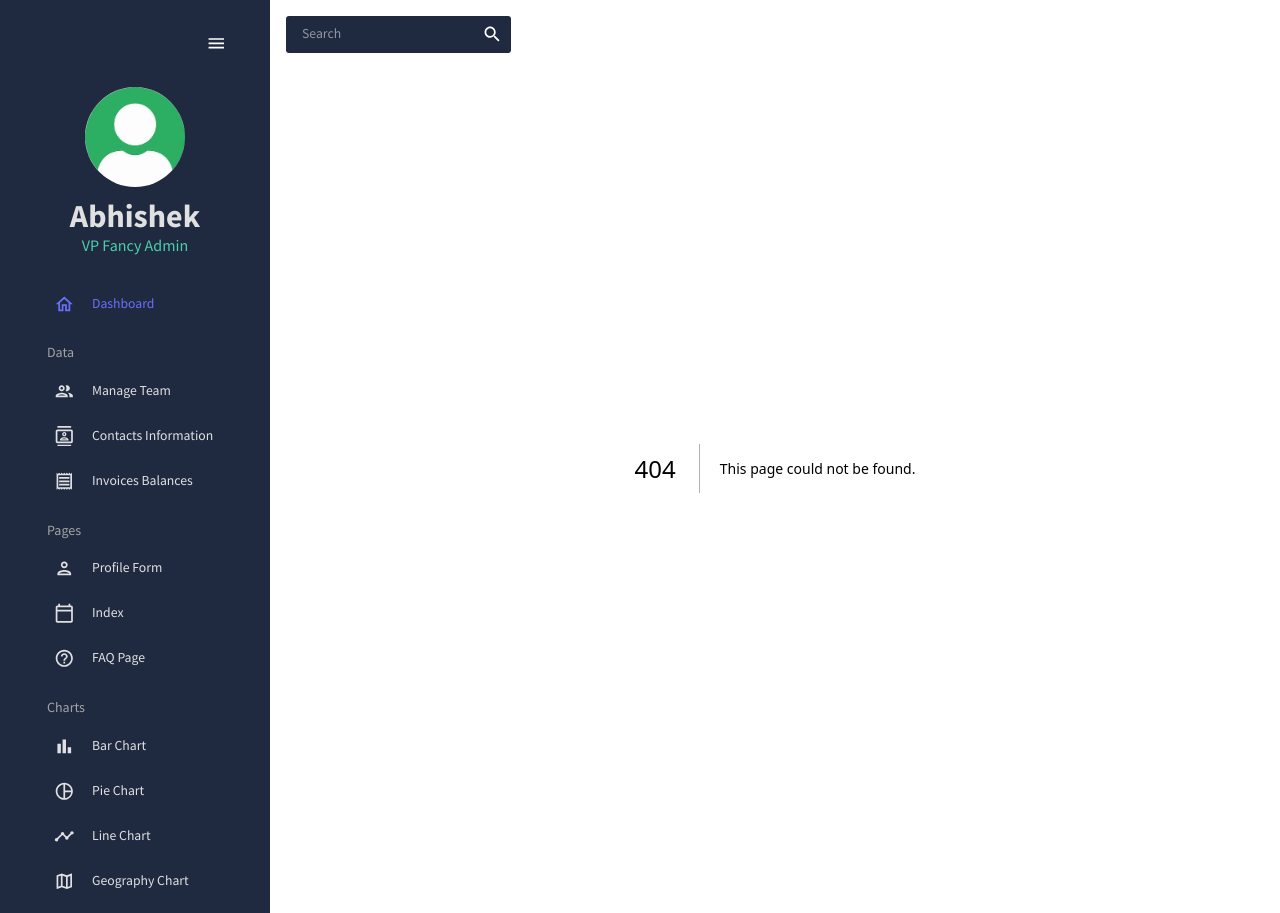
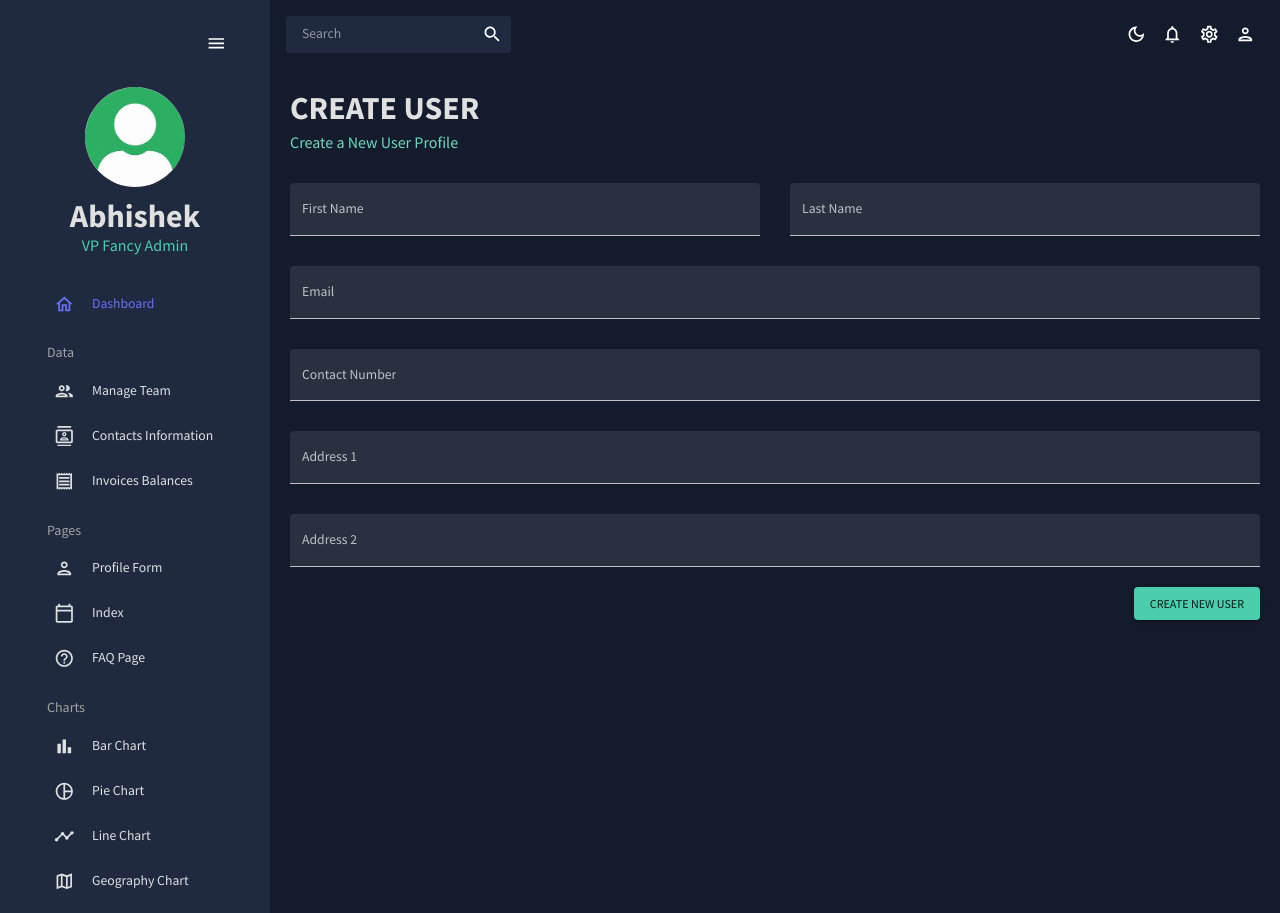
Before and after one commit to SAINIAbhishek/nextjs_dashboard-app, a Next.js app: page /profile-form in a window 1280 px wide. Before the commit this address had no page. Built offline with nearby package versions, Linux system fonts and the light colour scheme.

Commit message:
feat: profile form page

```diff
--- /dev/null
+++ b/src/app/profile-form/page.tsx
@@ -0,0 +1,139 @@
+'use client';
+
+import { Box, Button, TextField } from '@mui/material';
+import { Formik } from 'formik';
+import useMediaQuery from '@mui/material/useMediaQuery';
+import Header from '@/components/header';
+import { checkoutSchema } from '@/utils/validations';
+import { FormType } from '@/types/form-type';
+
+const initialValues: FormType = {
+  firstName: '',
+  lastName: '',
+  email: '',
+  contact: '',
+  address1: '',
+  address2: '',
+};
+
+export default function ProfileForm() {
+  const isNonMobile = useMediaQuery('(min-width:600px)');
+
+  const handleFormSubmit = (values: FormType): void => {
+    alert(values);
+  };
+
+  return (
+    <Box m="20px">
+      <Header title="CREATE USER" subtitle="Create a New User Profile" />
+
+      <Formik
+        onSubmit={handleFormSubmit}
+        initialValues={initialValues}
+        validationSchema={checkoutSchema}>
+        {({
+          values,
+          errors,
+          touched,
+          handleBlur,
+          handleChange,
+          handleSubmit,
+        }) => (
+          <form onSubmit={handleSubmit}>
+            <Box
+              display="grid"
+              gap="30px"
+              gridTemplateColumns="repeat(4, minmax(0, 1fr))"
+              sx={{
+                '& > div': { gridColumn: isNonMobile ? undefined : 'span 4' },
+              }}>
+              <TextField
+                fullWidth
+                variant="filled"
+                type="text"
+                label="First Name"
+                onBlur={handleBlur}
+                onChange={handleChange}
+                value={values.firstName}
+                name="firstName"
+                error={!!touched.firstName && !!errors.firstName}
+                helperText={touched.firstName && errors.firstName}
+                sx={{ gridColumn: 'span 2' }}
+              />
+              <TextField
+                fullWidth
+                variant="filled"
+                type="text"
+                label="Last Name"
+                onBlur={handleBlur}
+                onChange={handleChange}
+                value={values.lastName}
+                name="lastName"
+                error={!!touched.lastName && !!errors.lastName}
+                helperText={touched.lastName && errors.lastName}
+                sx={{ gridColumn: 'span 2' }}
+              />
+              <TextField
+                fullWidth
+                variant="filled"
+                type="text"
+                label="Email"
+                onBlur={handleBlur}
+                onChange={handleChange}
+                value={values.email}
+                name="email"
+                error={!!touched.email && !!errors.email}
+                helperText={touched.email && errors.email}
+                sx={{ gridColumn: 'span 4' }}
+              />
+              <TextField
+                fullWidth
+                variant="filled"
+                type="text"
+                label="Contact Number"
+                onBlur={handleBlur}
+                onChange={handleChange}
+                value={values.contact}
+                name="contact"
+                error={!!touched.contact && !!errors.contact}
+                helperText={touched.contact && errors.contact}
+                sx={{ gridColumn: 'span 4' }}
+              />
+              <TextField
+                fullWidth
+                variant="filled"
+                type="text"
+                label="Address 1"
+                onBlur={handleBlur}
+                onChange={handleChange}
+                value={values.address1}
+                name="address1"
+                error={!!touched.address1 && !!errors.address1}
+                helperText={touched.address1 && errors.address1}
+                sx={{ gridColumn: 'span 4' }}
+              />
+              <TextField
+                fullWidth
+                variant="filled"
+                type="text"
+                label="Address 2"
+                onBlur={handleBlur}
+                onChange={handleChange}
+                value={values.address2}
+                name="address2"
+                error={!!touched.address2 && !!errors.address2}
+                helperText={touched.address2 && errors.address2}
+                sx={{ gridColumn: 'span 4' }}
+              />
+            </Box>
+            <Box display="flex" justifyContent="end" mt="20px">
+              <Button type="submit" color="secondary" variant="contained">
+                Create New User
+              </Button>
+            </Box>
+          </form>
+        )}
+      </Formik>
+    </Box>
+  );
+}
--- a/src/components/sidebar/index.tsx
+++ b/src/components/sidebar/index.tsx
@@ -138,7 +138,7 @@
             </Typography>
             <Item
               title="Profile Form"
-              to="/form"
+              to="/profile-form"
               icon={<PersonOutlinedIcon />}
               selected={selected}
               setSelected={setSelected}
```
